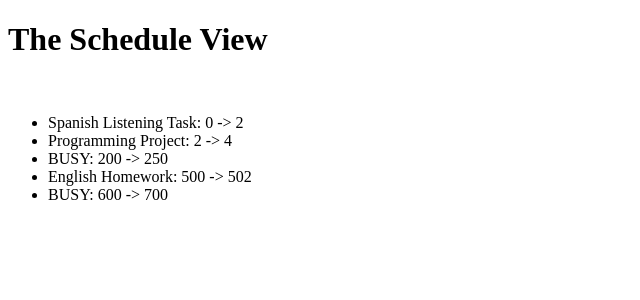
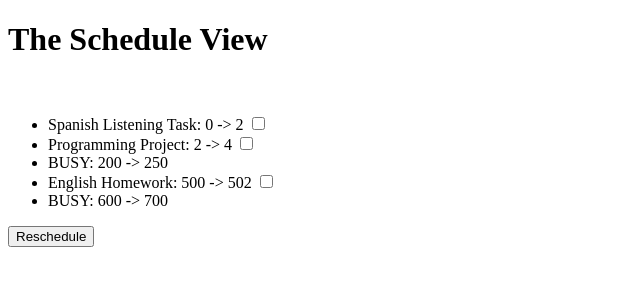
Before and after one commit to MagicDrea12/daily-planner, a Flask app: page /schedule_view in a window 1280 px wide. Shown: the top 300 px of the page, without its empty margins (0-640 px from the left). Run offline with Flask 3, Linux system fonts and the light colour scheme.

Commit message:
User can now automatically reschedule!

```diff
--- a/app.py
+++ b/app.py
@@ -320,7 +320,7 @@ def schedule_view():
             else:
                 task_id = block[0]
                 task = Task.query.get(task_id)
-                schedule_to_display.append([task.name, block[1]])
+                schedule_to_display.append([task.name, block[1], task_id])
 
         return schedule_to_display
 
@@ -328,10 +328,23 @@ def schedule_view():
 
     return render_template("schedule_view.html", schedule_list=schedule_list)
 
+
+@app.route("/reschedule", methods=["POST"])
+def reschedule():
+    selected_ids = request.form.getlist("selected_tasks")
+
+    selected_ids = [int(i) for i in selected_ids] # converts each string id into an integer in the list
+
+    print(selected_ids)
+
+    new_schedule = Schedule.automatic_scheduler(selected_ids)
+
+    return redirect("/schedule_view")
+
 # --------------------------------------------------------
 
 
 if __name__ == "__main__":
     with app.app_context():
         db.create_all()
-    app.run(debug=True, port=5001)
+    app.run(debug=True, port=5000)
--- a/templates/schedule_view.html
+++ b/templates/schedule_view.html
@@ -7,12 +7,20 @@
     <h1>The Schedule View</h1>
     <br/>
 
+<form action="/reschedule" method="POST">
 <ul>
   {% for block in schedule_list %}
     <li>
-      {{block[0]}}:    {{block[1][0]}} -> {{block[1][1]}}</li>
+      {{block[0]}}:    {{block[1][0]}} -> {{block[1][1]}}
+
+      {% if block[0] != "BUSY" %}
+        <input type="checkbox" name="selected_tasks" value="{{ block[2] }}">
+      {% endif %}
+    </li>
   {% endfor %}
 </ul>
+<button type="submit">Reschedule</button>
+</form>
 
 
 <br/>
```
